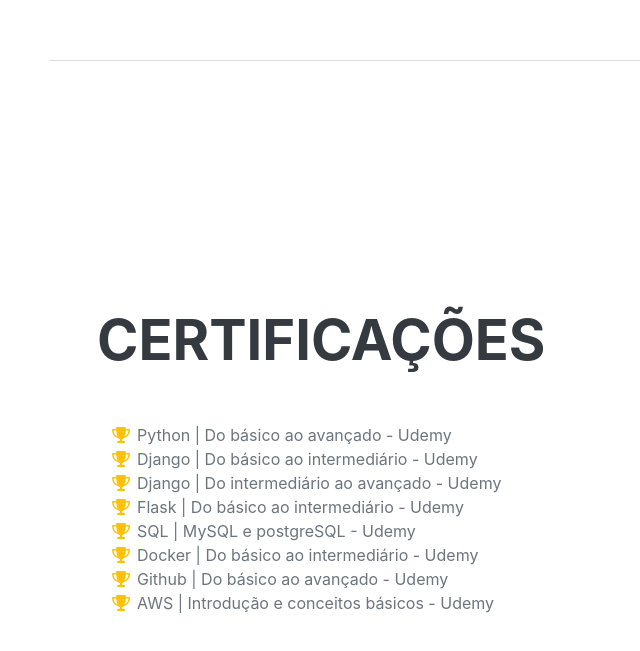
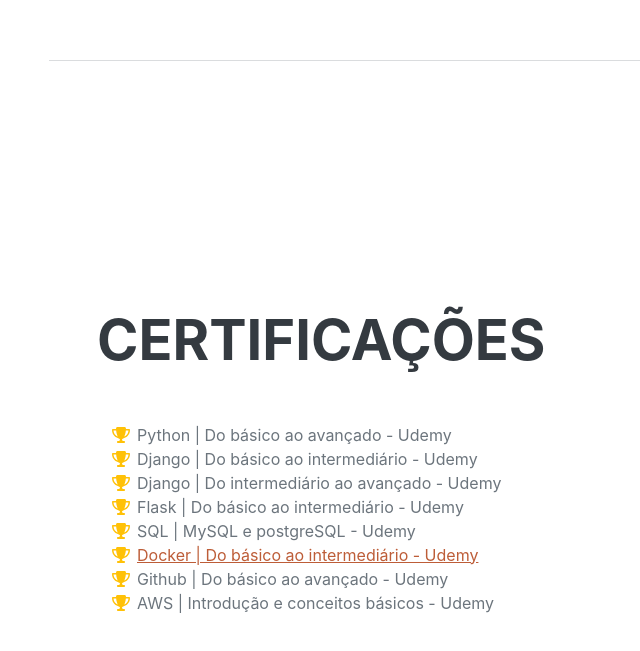
Before and after one commit to IgorStrauss/marquesigor.github.io, a plain HTML site: page index.html in a window 1280 px wide. Shown: the part 3944-4595 px from the top of the page, without its empty margins (223-863 px from the left). Drawn offline with nearby package versions, Linux system fonts and the light colour scheme; a web font is replaced by a local one.

Commit message:
Atualização de certificados - incluindo link

```diff
--- a/index.html
+++ b/index.html
@@ -195,8 +195,8 @@
                         </li>
                         <li>
                             <span class="fa-li"><i class="fas fa-trophy text-warning"></i></span>
+                            <a href="http://https://drive.google.com/file/d/1h1BnYqdMKaIL4fXPIuEyLfiNXt8iVRl4/view?usp=share_link">Docker | Do básico ao intermediário - Udemy</a>
 
-                            Docker | Do básico ao intermediário - Udemy
                         </li>
                         <li>
                             <span class="fa-li"><i class="fas fa-trophy text-warning"></i></span>
```
